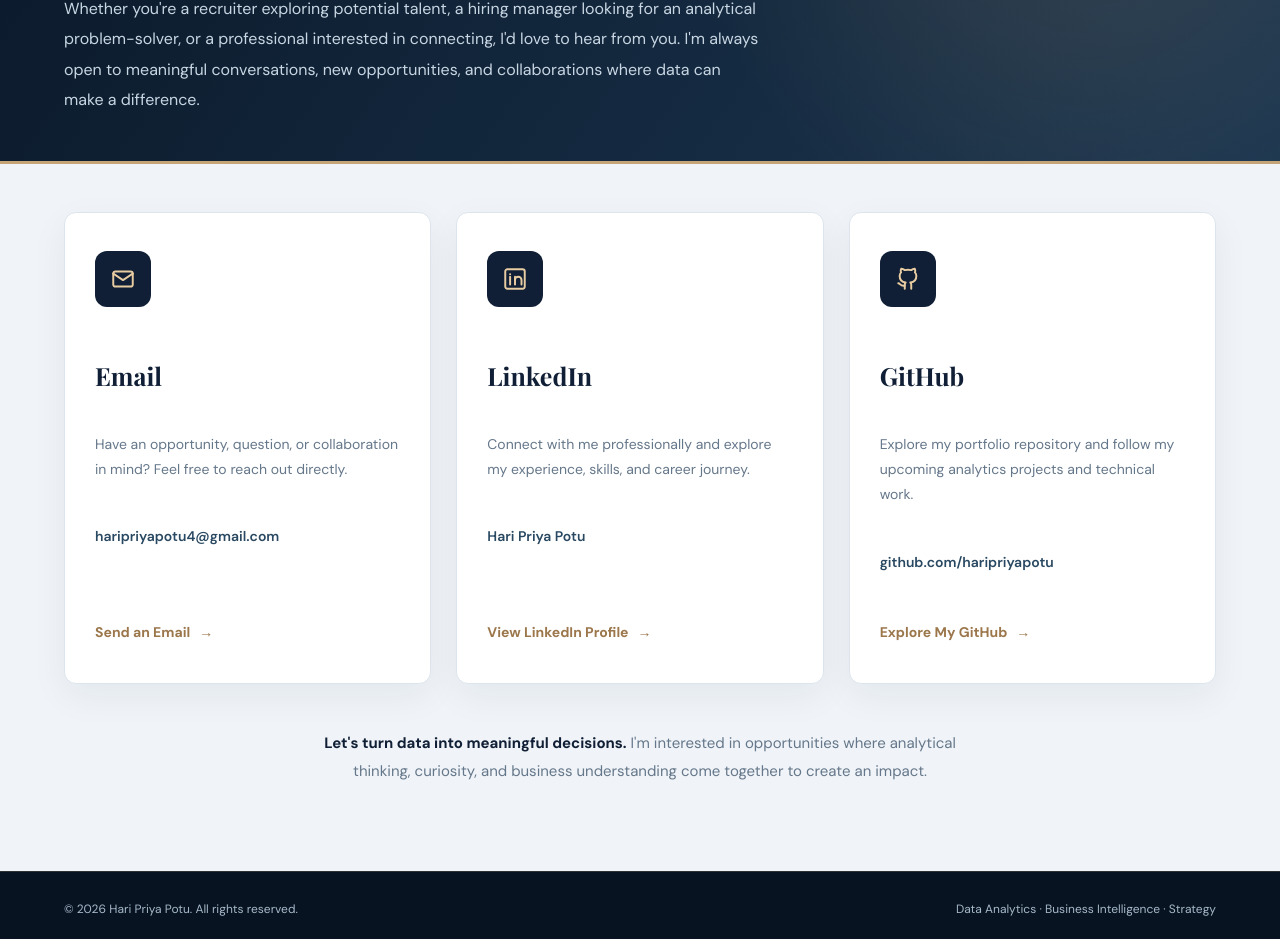
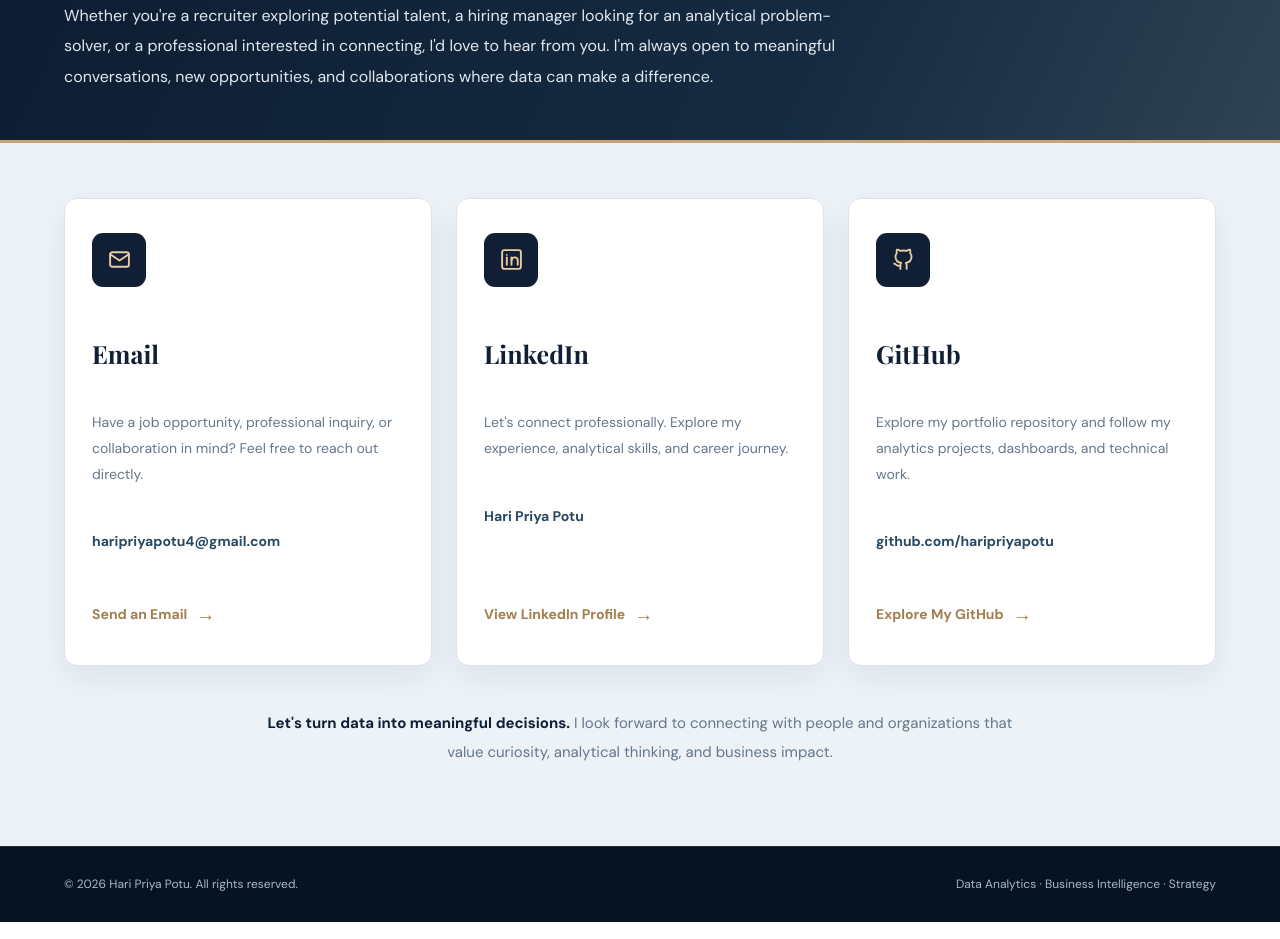
Before and after one commit to haripriya-portfolio/business-data-analyst-portfolio, a plain HTML site: page contact.html in a window 1280 px wide. Shown: the part 233-1172 px from the top of the page. Drawn offline with nearby package versions, Linux system fonts and the light colour scheme.

Commit message:
Replace contact page with single heading and three cards

```diff
--- a/contact.html
+++ b/contact.html
@@ -1,52 +1,80 @@
 
 <!DOCTYPE html>
 <html lang="en">
-
 <head>
   <meta charset="UTF-8">
   <meta name="viewport" content="width=device-width, initial-scale=1.0">
 
+  <title>Contact | Hari Priya Potu</title>
+
   <meta name="description"
-        content="Connect with Hari Priya Potu, Data and Business Analyst.">
-
-  <title>Contact | Hari Priya Potu</title>
+    content="Connect with Hari Priya Potu, Data and Business Analyst. Open to professional opportunities and collaborations.">
 
   <link rel="stylesheet" href="style.css">
 
   <style>
-    /* CONTACT PAGE ONLY */
+    /* CONTACT PAGE - COMPLETE DESIGN */
+
+    .contact-page {
+      margin: 0;
+    }
 
     .contact-page .page-banner {
-      padding: 52px 0 46px;
+      padding: 55px 0 48px !important;
+      background: linear-gradient(
+        115deg,
+        #0d1c30 0%,
+        #152b41 65%,
+        #304354 100%
+      );
+      border-bottom: 3px solid #c5a477;
     }
 
     .contact-page .page-banner h1 {
-      margin-bottom: 14px;
+      font-family: "Playfair Display", Georgia, serif;
+      font-size: clamp(40px, 5vw, 64px);
+      line-height: 1.2;
+      color: #ffffff;
+      margin: 0 0 18px;
+    }
+
+    .contact-page .page-banner h1 span {
+      color: #e9cda2;
+    }
+
+    .contact-page .page-banner p {
+      max-width: 790px;
+      font-size: 16px;
+      line-height: 1.9;
+      color: #e1e8f0;
+      margin: 0;
     }
 
     .contact-page .contact-section {
-      background: #f0f4f8;
-      padding: 48px 0 85px;
+      padding: 55px 0 80px !important;
+      background: #edf2f7;
     }
 
     .contact-page .contact-grid {
-      display: grid;
+      display: grid !important;
       grid-template-columns: repeat(3, minmax(0, 1fr));
-      gap: 25px;
+      gap: 24px;
+      align-items: stretch;
     }
 
     .contact-page .contact-card {
       background: #ffffff;
       border: 1px solid #dce5ed;
-      border-radius: 12px;
-      padding: 38px 30px;
-      box-shadow: 0 12px 36px rgba(16, 31, 53, 0.06);
+      border-radius: 13px;
+      padding: 34px 27px;
+      box-shadow: 0 12px 30px rgba(16, 31, 53, 0.07);
+      display: flex;
+      flex-direction: column;
+      align-items: flex-start;
+      min-width: 0;
       transition: transform 0.25s ease,
                   box-shadow 0.25s ease,
                   border-color 0.25s ease;
-      display: flex;
-      flex-direction: column;
-      align-items: flex-start;
     }
 
     .contact-page .contact-card:hover {
@@ -56,58 +84,58 @@
     }
 
     .contact-page .contact-icon {
-      width: 56px;
-      height: 56px;
-      border-radius: 12px;
+      width: 54px;
+      height: 54px;
       background: #101f35;
       color: #e9cda2;
+      border-radius: 11px;
       display: flex;
       align-items: center;
       justify-content: center;
-      margin-bottom: 25px;
+      margin-bottom: 23px;
     }
 
     .contact-page .contact-icon svg {
-      width: 26px;
-      height: 26px;
+      width: 25px;
+      height: 25px;
+      fill: none;
       stroke: currentColor;
-      fill: none;
       stroke-width: 1.8;
       stroke-linecap: round;
       stroke-linejoin: round;
     }
 
     .contact-page .contact-card h2 {
-      font-family: 'Playfair Display', Georgia, serif;
+      font-family: "Playfair Display", Georgia, serif;
+      font-size: 25px;
       color: #101f35;
-      font-size: 25px;
       margin: 0 0 12px;
     }
 
     .contact-page .contact-card p {
       color: #65778a;
       font-size: 14px;
-      line-height: 1.8;
+      line-height: 1.85;
       margin: 0 0 20px;
     }
 
     .contact-page .contact-detail {
       font-size: 14px;
+      font-weight: 700;
       color: #294861;
-      font-weight: 600;
       overflow-wrap: anywhere;
-      margin-bottom: 24px;
+      margin-bottom: 22px;
     }
 
     .contact-page .contact-link {
       display: inline-flex;
       align-items: center;
       gap: 9px;
-      margin-top: auto;
-      color: #9b774b;
+      color: #a27e50;
       font-size: 14px;
       font-weight: 700;
       text-decoration: none;
+      margin-top: auto;
       transition: color 0.2s ease;
     }
 
@@ -115,10 +143,14 @@
       color: #101f35;
     }
 
+    .contact-page .contact-link span {
+      font-size: 19px;
+    }
+
     .contact-page .contact-note {
+      max-width: 760px;
+      margin: 43px auto 0;
       text-align: center;
-      margin: 45px auto 0;
-      max-width: 680px;
       color: #65778a;
       font-size: 15px;
       line-height: 1.9;
@@ -136,11 +168,15 @@
 
     @media (max-width: 600px) {
       .contact-page .page-banner {
-        padding: 38px 0 32px;
+        padding: 40px 0 35px !important;
+      }
+
+      .contact-page .page-banner p {
+        font-size: 14px;
       }
 
       .contact-page .contact-section {
-        padding: 28px 0 55px;
+        padding: 30px 0 55px !important;
       }
 
       .contact-page .contact-grid {
@@ -149,7 +185,7 @@
       }
 
       .contact-page .contact-card {
-        padding: 30px 24px;
+        padding: 29px 24px;
       }
 
       .contact-page .contact-note {
@@ -169,7 +205,8 @@
         Hari Priya<span>.</span>
       </a>
 
-      <button class="menu-toggle"
+      <button
+        class="menu-toggle"
         aria-label="Toggle navigation"
         aria-expanded="false">
         ☰
@@ -182,7 +219,9 @@
         <a href="experience.html">Experience</a>
         <a href="projects.html">Projects</a>
         <a href="education.html">Education</a>
-        <a href="contact.html" class="nav-contact active">Contact</a>
+        <a href="contact.html" class="nav-contact active">
+          Contact
+        </a>
       </div>
 
     </nav>
@@ -190,7 +229,7 @@
 
   <main>
 
-    <!-- ONE MAIN HEADING -->
+    <!-- SINGLE PAGE HEADING -->
     <section class="page-banner">
       <div class="container">
 
@@ -199,12 +238,12 @@
         </h1>
 
         <p>
-          Whether you're a recruiter exploring potential
-          talent, a hiring manager looking for an analytical
-          problem-solver, or a professional interested in
-          connecting, I'd love to hear from you. I'm always
-          open to meaningful conversations, new opportunities,
-          and collaborations where data can make a difference.
+          Whether you're a recruiter exploring potential talent,
+          a hiring manager looking for an analytical problem-solver,
+          or a professional interested in connecting, I'd love
+          to hear from you. I'm always open to meaningful
+          conversations, new opportunities, and collaborations
+          where data can make a difference.
         </p>
 
       </div>
@@ -230,16 +269,17 @@
             <h2>Email</h2>
 
             <p>
-              Have an opportunity, question,
-              or collaboration in mind?
-              Feel free to reach out directly.
+              Have a job opportunity, professional inquiry,
+              or collaboration in mind? Feel free to
+              reach out directly.
             </p>
 
             <div class="contact-detail">
               haripriyapotu4@gmail.com
             </div>
 
-            <a class="contact-link"
+            <a
+              class="contact-link"
               href="mailto:haripriyapotu4@gmail.com">
               Send an Email
               <span aria-hidden="true">→</span>
@@ -264,16 +304,17 @@
             <h2>LinkedIn</h2>
 
             <p>
-              Connect with me professionally
-              and explore my experience,
-              skills, and career journey.
+              Let's connect professionally. Explore
+              my experience, analytical skills,
+              and career journey.
             </p>
 
             <div class="contact-detail">
               Hari Priya Potu
             </div>
 
-            <a class="contact-link"
+            <a
+              class="contact-link"
               href="https://www.linkedin.com/in/hari-p-7a3872176/"
               target="_blank"
               rel="noopener noreferrer">
@@ -307,15 +348,16 @@
 
             <p>
               Explore my portfolio repository
-              and follow my upcoming analytics
-              projects and technical work.
+              and follow my analytics projects,
+              dashboards, and technical work.
             </p>
 
             <div class="contact-detail">
               github.com/haripriyapotu
             </div>
 
-            <a class="contact-link"
+            <a
+              class="contact-link"
               href="https://github.com/haripriyapotu"
               target="_blank"
               rel="noopener noreferrer">
@@ -327,11 +369,12 @@
 
         </div>
 
+        <!-- SHORT CLOSING MESSAGE -->
         <p class="contact-note">
           <strong>Let's turn data into meaningful decisions.</strong>
-          I'm interested in opportunities where analytical
-          thinking, curiosity, and business understanding
-          come together to create an impact.
+          I look forward to connecting with people and
+          organizations that value curiosity, analytical
+          thinking, and business impact.
         </p>
 
       </div>
```
Lines whose indentation alone changed are shown as unchanged.
